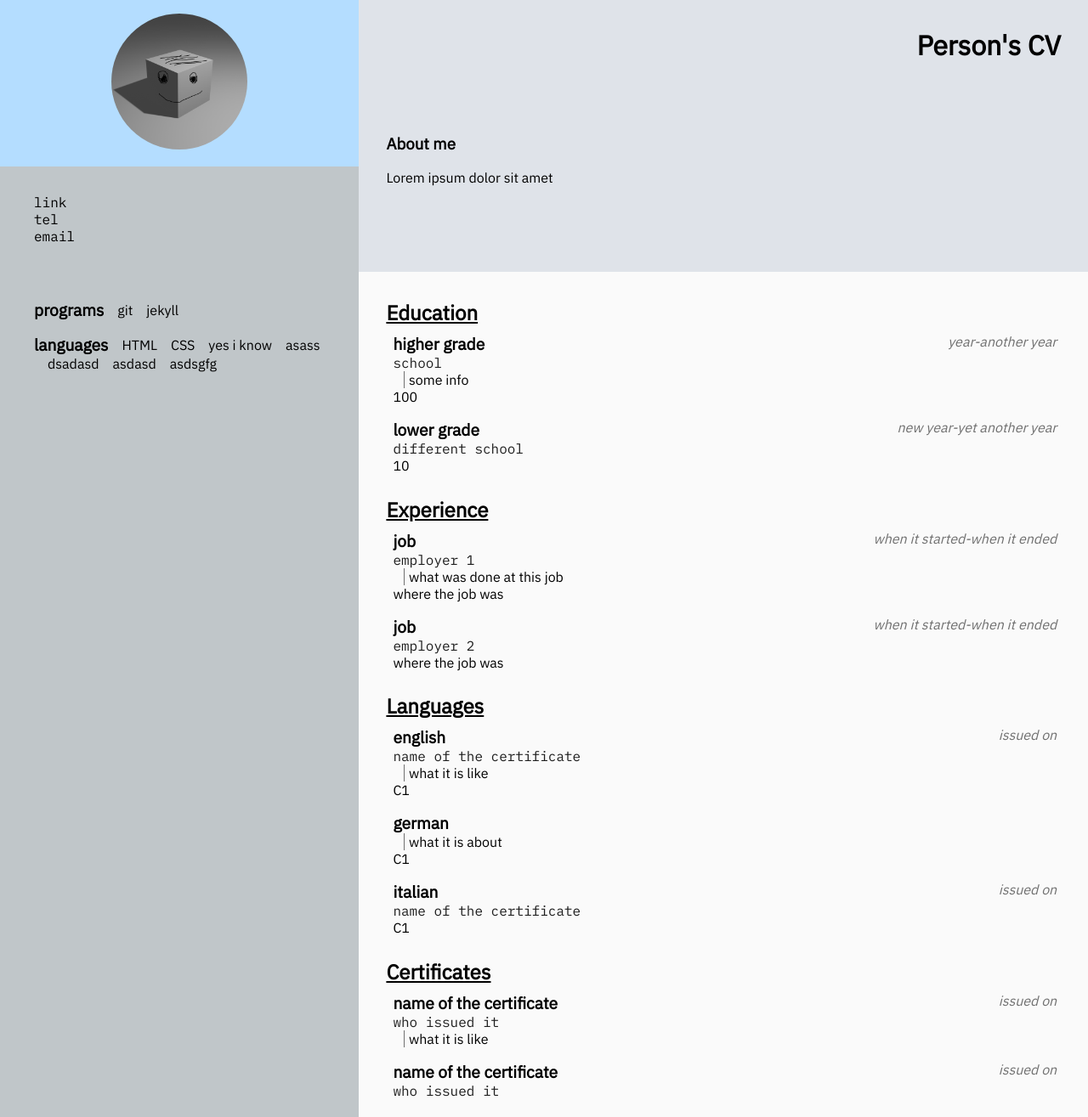
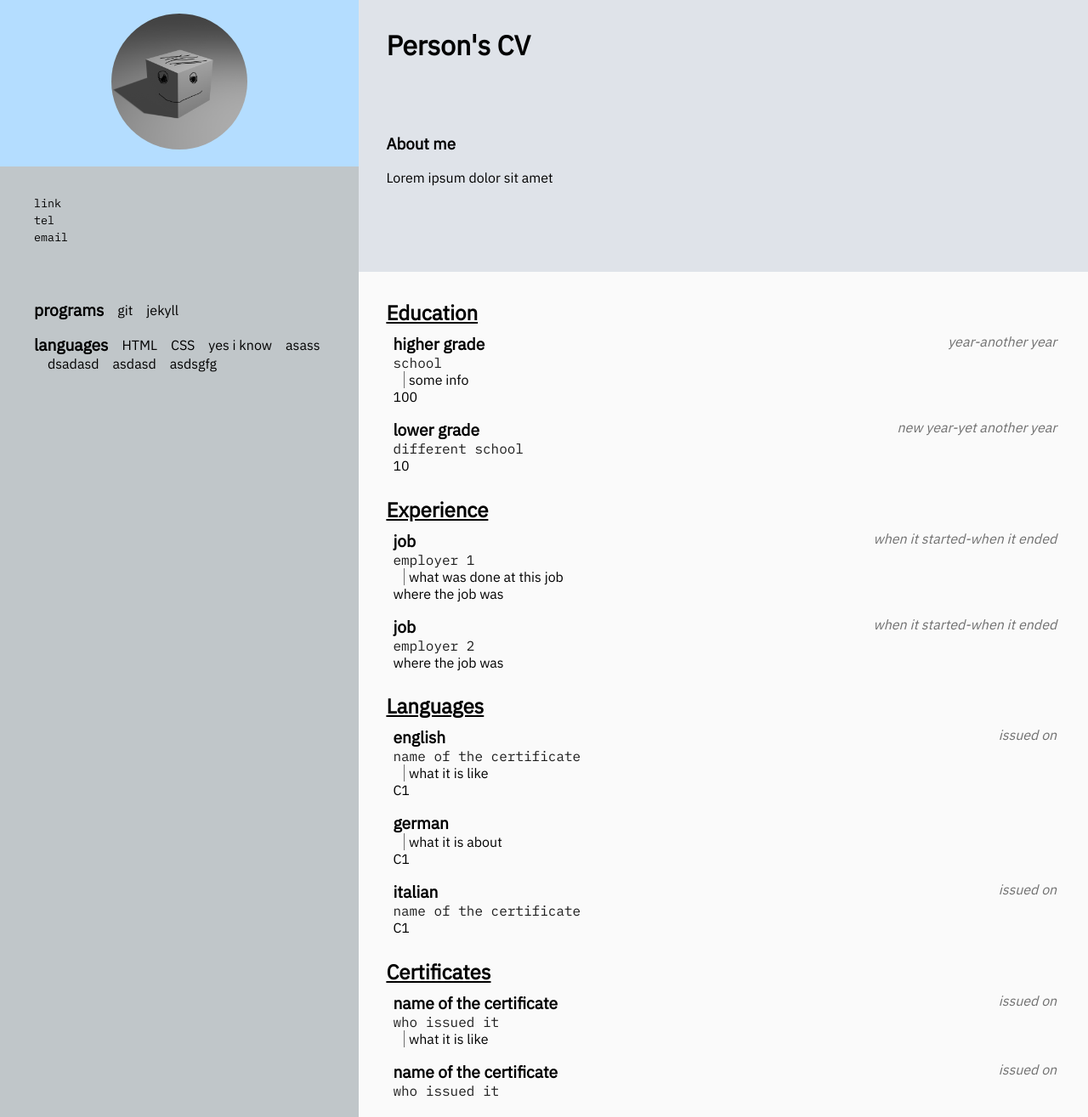
Before and after one commit to ariva00/dynamic-cv, a Jekyll site: the page built from index.md, in a window 1280 px wide. Shown: the whole page at 85% size. Built offline with Jekyll 4.4.1, drawn with Linux system fonts in a browser that asks for light colours.

Commit message:
Fix style

```diff
--- a/media/styles/style.css
+++ b/media/styles/style.css
@@ -95,6 +95,7 @@ body {
 
 .uris.list-item a{
     text-decoration: none;
+    font-size: smaller;
 }
 
 /* unvisited link */
@@ -120,5 +121,5 @@ body {
 .title.container {
     font-weight: bold;
     font-size: xx-large;
-    text-align: right;
+    text-align: left;
 }
```
